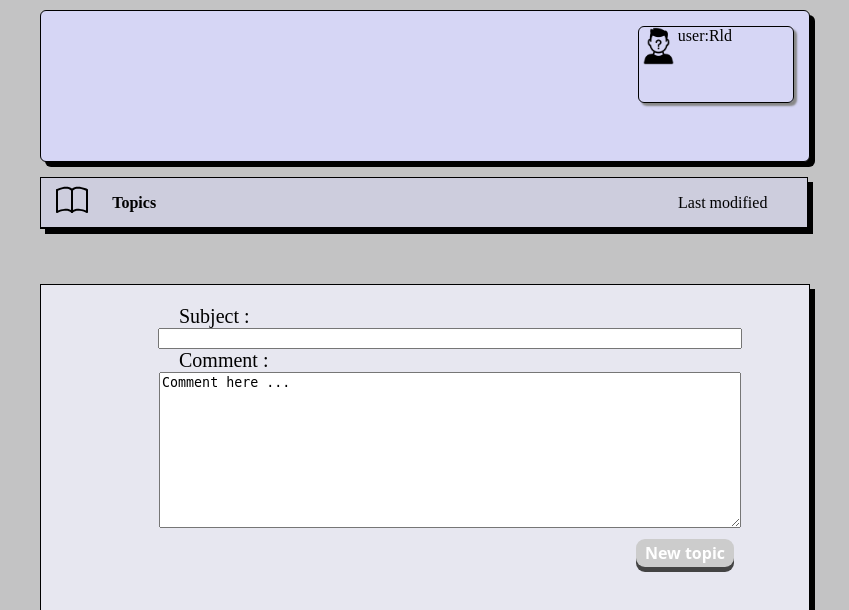
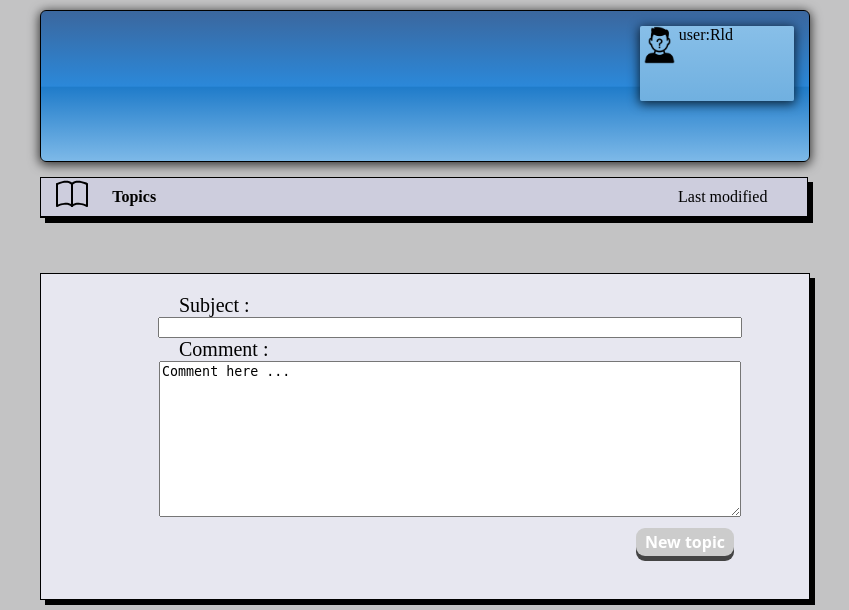
Before and after one commit to RolandSireanu/Forum, a PHP site: page /topics.php?show=1 in a window 1280 px wide. Shown: the top 610 px of the page, without its empty margins (216-1065 px from the left). Run offline with PHP 8.4, Linux system fonts and the light colour scheme; data that the repository does not hold is empty; some libraries are stand-ins or nearby versions.

Commit message:
beautify

```diff
--- a/www/pageStyle.css
+++ b/www/pageStyle.css
@@ -9,31 +9,43 @@ body {
     width: 100%;
     height: 150px;
     border: 1px solid black;
-  background-color: #d6d6f5;
-  border-radius:  6px;
+    background-color: rgb(59, 103, 158);
+    background: linear-gradient(to bottom, rgba(59, 103, 158, 1) 0%, rgba(43, 136, 217, 1) 50%, rgba(32, 124, 202, 1) 51%, rgba(125, 185, 232, 1) 100%);
+    background-repeat: repeat-x;
+    filter: contrast(100%);
+    border-radius: 6px;
     margin-top: 10px;
-  box-shadow: 5px 5px;
+    box-shadow: 0px 2px 11px 1px rgba(0, 0, 0, 0.75);
 }
 
 
+/*
+.center {
+    position: relative;
+    width: 100%;
+    height: 150px;
+    border: 1px solid black;
+    background-color: #d6d6f5;
+    border-radius: 6px;
+    margin-top: 10px;
+    box-shadow: 5px 5px;
+} */
+
 .userdata {
-
-	border-radius:  6px;
+    background: rgb(136, 191, 232);
+    background: linear-gradient(to bottom, rgba(136, 191, 232, 1) 0%, rgba(112, 176, 224, 1) 100%);
+    box-shadow: 0px 2px 11px 1px rgba(0, 0, 0, 0.75);
+    border-radius: 2px;
     float: right;
-	border: 1px solid black;
     width: 20%;
     height: 75px;
     margin-top: 15px;
     margin-right: 15px;
-	box-shadow: 3px 3px 2px #888888;
-
-
 }
 
 .imgclass {
     float: left;
 }
-
 
 .tableclass {
     box-shadow: 5px 5px;
@@ -46,7 +58,7 @@ body {
 .topicClass {
     padding-left: 10px;
     border: 1px solid black;
-	border-color:#e7e7f0 ;
+    border-color: #e7e7f0;
     background-color: #e7e7f0;
     height: 100%;
 }
@@ -54,7 +66,7 @@ body {
 .discussionsClass {
     padding-left: 10px;
     border: 1px solid black;
-	border-color:#e7e7f0 ;
+    border-color: #e7e7f0;
     background-color: #e7e7f0;
     height: 100%;
 }
@@ -62,17 +74,17 @@ body {
 .directoryClass {
     padding-left: 10px;
     border: 1px solid black;
-	border-color:#e7e7f0 ;
+    border-color: #e7e7f0;
     background-color: #e7e7f0;
     height: 100%;
 }
 
 .discussionImg {
-	background-color:#cdcddd;
+    background-color: #cdcddd;
 }
 
 .topicImg {
-	background-color:#cdcddd;
+    background-color: #cdcddd;
     margin-top: 3px;
 }
 
@@ -81,10 +93,10 @@ body {
     position: relative;
     width: 100%;
     border: 1px solid black;
-	margin-top:50px;
+    margin-top: 50px;
     overflow: auto;
-	padding-top:20px;
-	padding-bottom:20px;
+    padding-top: 20px;
+    padding-bottom: 20px;
 }
 
 .posts {
@@ -99,11 +111,10 @@ body {
 }
 
 .postNr {
-
     font-size: 13px;
     font-weight: normal;
     padding-top: 8px;
-    padding-right:7px;
+    padding-right: 7px;
     display: block;
     float: right;
 }
@@ -160,13 +171,23 @@ body {
     outline: none;
 }
 
-
-
 .newTopicButton:focus {
-
     box-shadow: 0px 1px #444444;
     transform: translateY(4px);
 }
+
+
+/* .center {
+    background-repeat: repeat-y;
+    height: 50px;
+    background: #1e5799;
+
+background: linear-gradient(to bottom, #1e5799 0%, #2989d8 50%, #207cca 51%, #7db9e8 100%);
+
+filter: progid: DXImageTransform.Microsoft.gradient( startColorstr='#1e5799', endColorstr='#7db9e8', GradientType=0);
+
+}
+*/
 
 .newTopic {
     display: grid;
@@ -179,5 +200,4 @@ body {
     border-spacing: 0px;
     background-color: #e7e7f0;
     justify-content: stretch;
-
 }
--- a/www/topics.php
+++ b/www/topics.php
@@ -42,7 +42,8 @@
 
 
 <table class="tableclass">
-	<tr style="height: 50px ;">
+	<!-- <tr style="height: 50px ;"> -->
+	<tr class="titleBanner">
 		<td width="8%" class="topicImg" align="center" style="border-bottom: 1px solid black;">
 			<svg class="bi bi-book" width="2em" height="2em" viewBox="0 0 16 16" fill="currentColor" xmlns="http://www.w3.org/2000/svg">
 			  <path fill-rule="evenodd" d="M3.214 1.072C4.813.752 6.916.71 8.354 2.146A.5.5 0 018.5 2.5v11a.5.5 0 01-.854.354c-.843-.844-2.115-1.059-3.47-.92-1.344.14-2.66.617-3.452 1.013A.5.5 0 010 13.5v-11a.5.5 0 01.276-.447L.5 2.5l-.224-.447.002-.001.004-.002.013-.006a5.017 5.017 0 01.22-.103 12.958 12.958 0 012.7-.869zM1 2.82v9.908c.846-.343 1.944-.672 3.074-.788 1.143-.118 2.387-.023 3.426.56V2.718c-1.063-.929-2.631-.956-4.09-.664A11.958 11.958 0 001 2.82z" clip-rule="evenodd"/>
```
Lines whose indentation alone changed are shown as unchanged.
